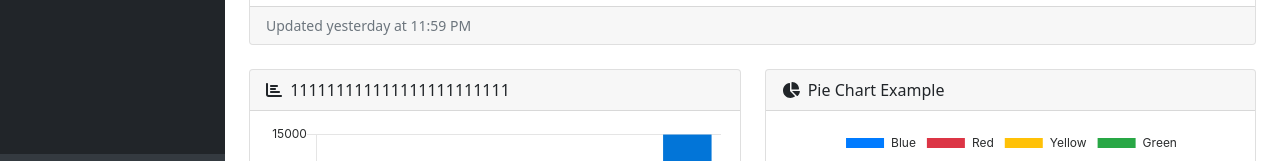
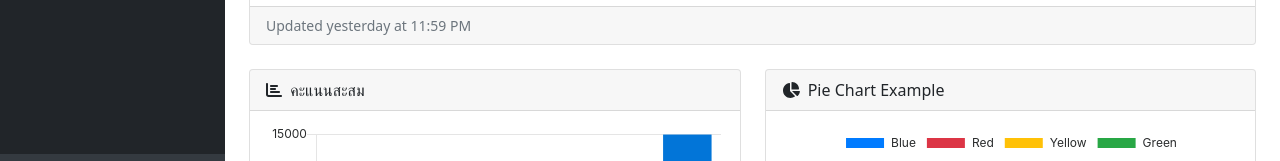
Before and after one commit to Sarus1997/Last_Projact---Copy, a website: page charts_admin.html in a window 1280 px wide. Shown: the part 577-738 px from the top of the page. Drawn offline with nearby package versions, Linux system fonts and the light colour scheme.

Commit message:
non_chart

```diff
--- a/charts_admin.html
+++ b/charts_admin.html
@@ -82,7 +82,7 @@
                             <div class="card mb-4">
                                 <div class="card-header">
                                     <i class="fas fa-chart-bar me-1"></i>
-                                    111111111111111111111111
+                                    คะแนนสะสม
                                 </div>
                                 <div class="card-body"><canvas id="myBarChart" width="100%" height="50"></canvas></div>
                                 <div class="card-footer small text-muted">Updated yesterday at 11:59 PM</div>
@@ -107,7 +107,6 @@
                         <div class="text-muted">มหาวิทยาลัยวลัยลักษณ์
 
                             <a href="https://www.wu.ac.th/th">เว็บไซต์หลัก</a>
-
                         </div>
                     </div>
                 </div>
```
Also changed, not shown: dashboard_admin.html (+1 -1 lines).
